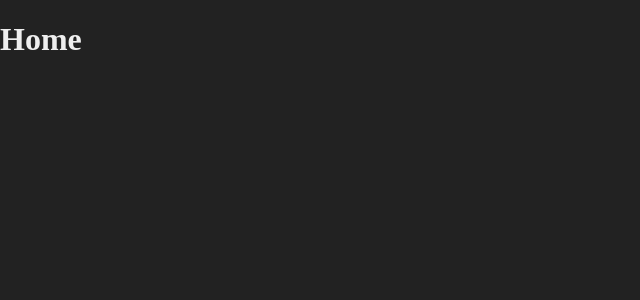
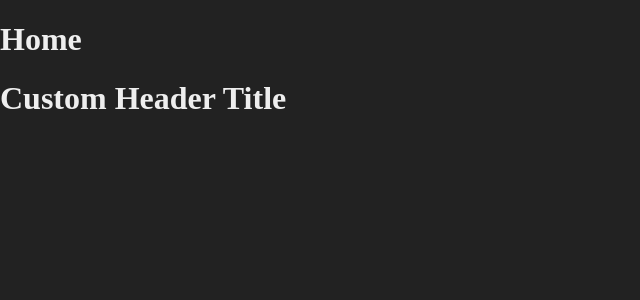
Before and after one commit to DanielBGC/nextjs-fundamentals, a Next.js app: page / in a window 1280 px wide. Shown: the top 300 px of the page, without its empty margins (0-640 px from the left). Built offline with nearby package versions, Linux system fonts and the light colour scheme.

Commit message:
Propriedades dos componentes

```diff
--- /dev/null
+++ b/src/components/Header.tsx
@@ -0,0 +1,11 @@
+type HeaderProps = {
+  title?: string
+}
+
+export default function Header({ title = 'NextJS & React Fundamentals' }: HeaderProps) {
+  return (
+    <header>
+      <h1>{title}</h1>
+    </header>
+  )
+}
--- a/src/pages/index.tsx
+++ b/src/pages/index.tsx
@@ -1,7 +1,11 @@
+import Header from "@/components/Header";
+
+
 export default function Home() {
   return (
     <>
       <h1>Home</h1>
+      <Header title="Custom Header Title"/>
     </>
   )
 }
```
